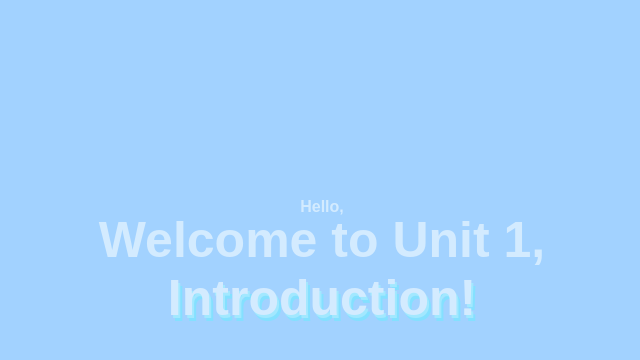
After one commit to MasonCTsai/VIAC, a Flask app: template templates/1.0.html in a window 1280 px wide. The commit adds this page. Shown: the part 146-506 px from the top of the page, without its empty margins (318-958 px from the left). Run offline with Flask 3, Linux system fonts and the light colour scheme; the template is opened without the code that fills it, so the values that code supplies are empty.

Commit message:
implement basic framework

```diff
--- a/app.py
+++ b/app.py
@@ -1,7 +1,44 @@
-from flask import Flask, render_template
+from flask import Flask, render_template, request, session
+import json
 
 app = Flask(__name__)
+app.config['SECRET_KEY'] = "192b9bdd22ab9ed4d12e236c78afcb9a393ec15f71bbf5dc987d54727823bcbf"
 
-@app.route("/")
-def home():
+with app.open_resource("codes.json", 'r') as f:
+    codes = json.load(f)
+
+currentUnit = 0.0
+
+def validateCode(code) -> bool:
+    if code in codes.keys():
+        session['role'] = codes[code]
+        return True
+    else:
+        return False
+
+@app.route("/", methods = ["GET", "POST"])
+def homePage():
+    if request.method == "POST":
+        roomCode = request.form["roomCode"]
+        if validateCode(roomCode):
+            if session['role'] == "teacher":
+                return render_template("tableofcontents.html", value=getValue())
+            else:
+                return render_template(str(currentUnit) + ".html", value=getValue())
     return render_template("home.html")
+
+@app.route("/<float:v>")
+def unit1Page(v):
+    global currentUnit
+    currentUnit = v
+    return render_template(str(currentUnit) + ".html", value=getValue())
+
+@app.errorhandler(404)
+def nullPage(error):
+    return "<p>uh oh</p>"
+
+def getValue():
+    return {"currentUnit":currentUnit}
+
+if __name__ == '__main__':
+    app.run(host='0.0.0.0', port=5000, debug=True)
--- /dev/null
+++ b/codes.json
@@ -0,0 +1,4 @@
+{
+    "aabbcc": "teacher",
+    "ddeeff": "student"
+}
--- /dev/null
+++ b/descriptions.json
@@ -0,0 +1,4 @@
+{
+    "1.0": "Introduction",
+    "2.0": "And Beyond"
+}
--- /dev/null
+++ b/static/unitIntro.css
@@ -0,0 +1,38 @@
+body {
+    background-color: #a2d2ff;
+    font-family: sans-serif;
+}
+
+.center {
+    margin: 0;
+    position: absolute;
+    top: 50%;
+    left: 50%;
+    -ms-transform: translate(-50%, -50%);
+    transform: translate(-50%, -50%);
+    text-align: center;
+    /* border: 1px solid black; */
+}
+
+#helloText {
+    color: #d3ebff;
+    font-weight: 800;
+    margin-bottom: -5px;
+}
+
+.unitText {
+    color: #d3ebff;
+    font-weight: 800;
+    font-size: 50px;
+    margin-top: 0px;
+    margin-bottom: 0px;
+}
+
+#description {
+    text-shadow: 2px 3px #a2e8ff, 4px 6px #84e0ff;
+}
+
+::selection {
+    color: #ffc8dd;
+    background-color: #ffafcc;
+}
--- /dev/null
+++ b/templates/1.0.html
@@ -0,0 +1,16 @@
+<!DOCTYPE html>
+<html lang="en">
+<head>
+    <meta charset="UTF-8">
+    <meta name="viewport" content="width=device-width, initial-scale=1.0">
+    <link rel="stylesheet" type="text/css" href="static/unitIntro.css">
+    <title>Unit 1</title>
+</head>
+<body>
+    <div class="center">
+        <p id="helloText">Hello,</p>
+        <p class="unitText">Welcome to Unit 1, </p>
+        <p class="unitText" id="description">Introduction!</p>
+    </div>
+</body>
+</html>
```
Also changed, not shown: templates/2.0.html (added, +16 -0 lines), templates/home.html (+6 -2 lines), templates/tableofcontents.html (added, +48 -0 lines), static/thinkersletterhead.png (added).
